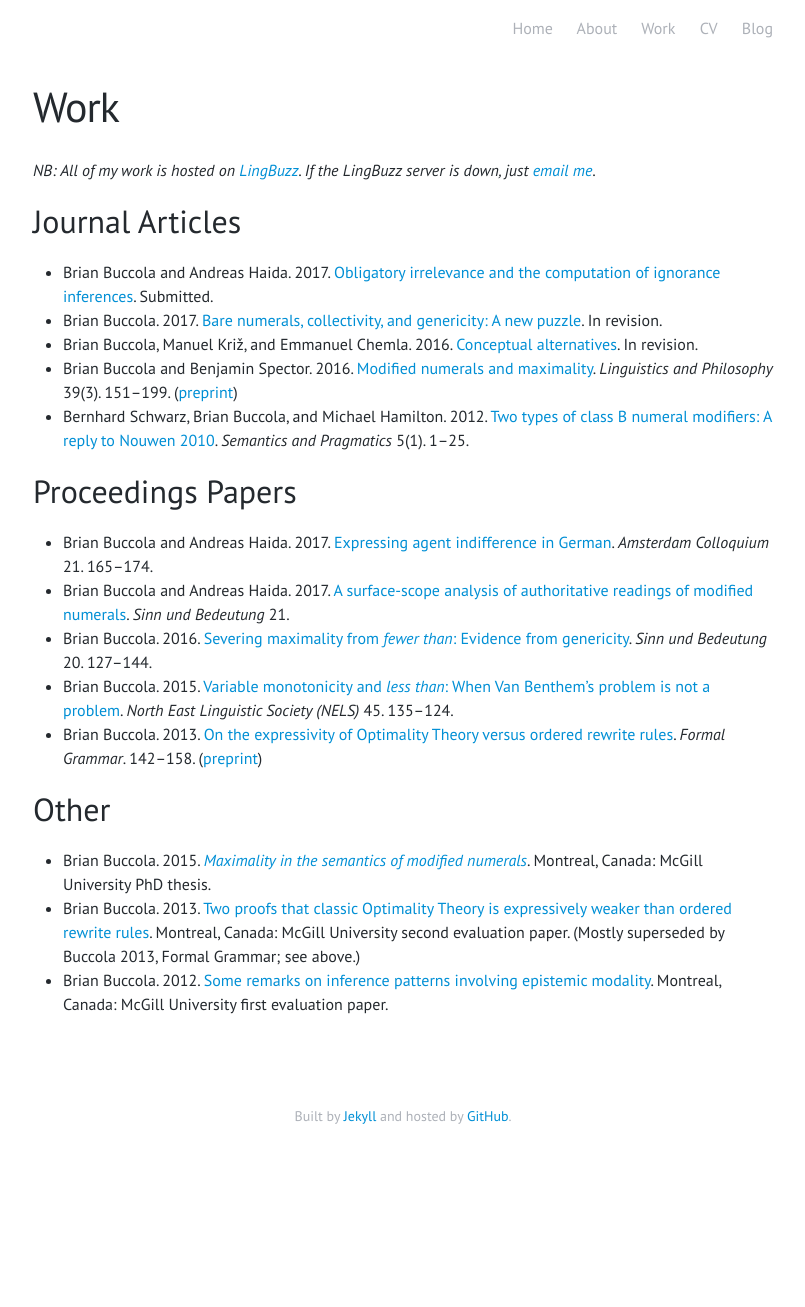
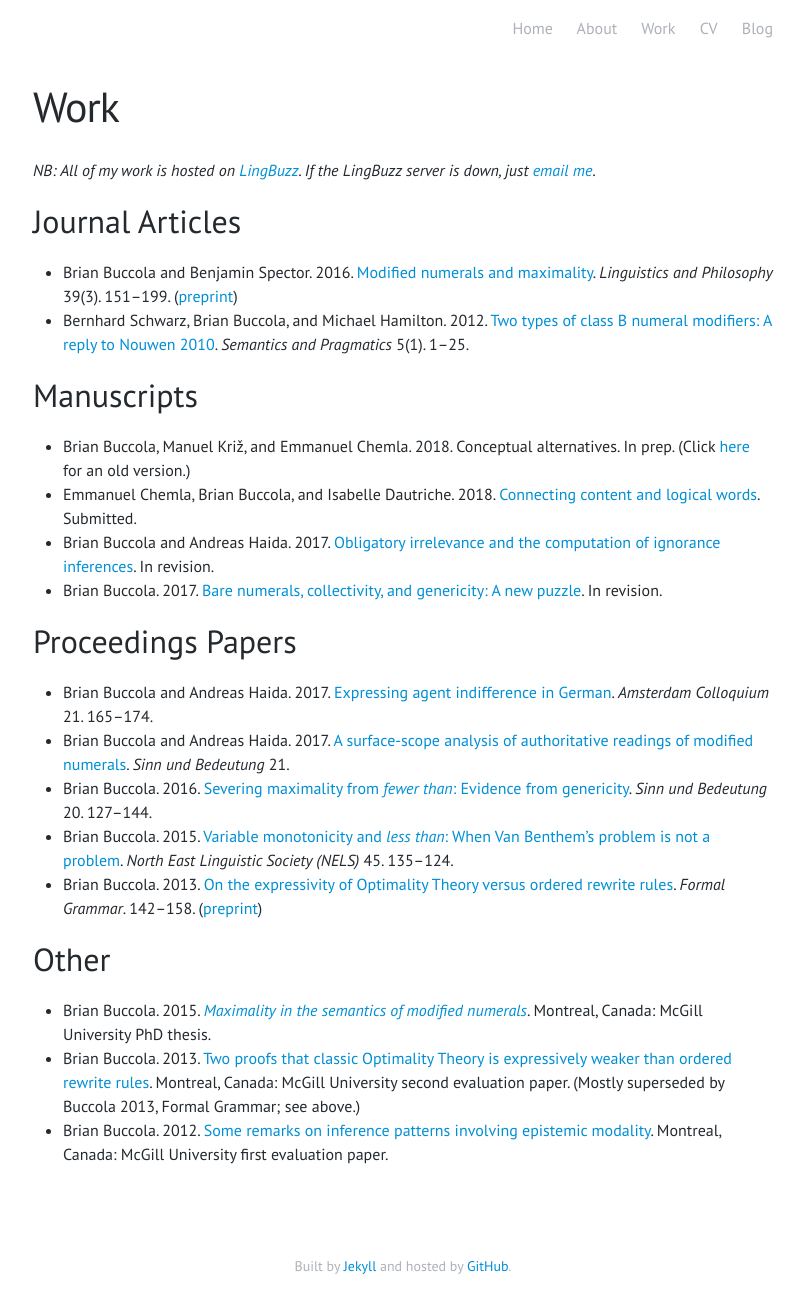
Before and after one commit to brianbuccola/brianbuccola.github.io, a Jekyll site: the page built from work.md, in a window 1280 px wide. Shown: the whole page, without its empty margins (237-1042 px from the left). Built offline with Jekyll 4.4.1, drawn with Linux system fonts in a browser that asks for light colours; some web fonts are replaced; before the commit the page ends 1157 px from its top, so only the background shows below that.

Commit message:
Separate manuscripts from journal articles, add connectedness paper

```diff
--- a/work.md
+++ b/work.md
@@ -12,18 +12,24 @@ redirect_from: /research.html
 
 ## Journal Articles
 
-- Brian Buccola and Andreas Haida. 2017. [Obligatory irrelevance and the computation of ignorance inferences][sp-lb]. Submitted.
-- Brian Buccola. 2017. [Bare numerals, collectivity, and genericity: A new puzzle][jos-lb]. In revision.
-- Brian Buccola, Manuel Križ, and Emmanuel Chemla. 2016. [Conceptual alternatives][cog-lb]. In revision.
 - Brian Buccola and Benjamin Spector. 2016. [Modified numerals and maximality][lp-doi]. *Linguistics and Philosophy* 39(3). 151--199. ([preprint][lp-lb])
 - Bernhard Schwarz, Brian Buccola, and Michael Hamilton. 2012. [Two types of class B numeral modifiers: A reply to Nouwen 2010][sp]. *Semantics and Pragmatics* 5(1). 1--25.
 
-[sp-lb]: http://ling.auf.net/lingbuzz/003600
-[jos-lb]: http://ling.auf.net/lingbuzz/003400
-[cog-lb]: http://ling.auf.net/lingbuzz/003208
 [lp-doi]: http://dx.doi.org/10.1007/s10988-016-9187-2
 [lp-lb]: http://ling.auf.net/lingbuzz/002528
 [sp]: http://dx.doi.org/10.3765/sp.5.1
+
+## Manuscripts
+
+- Brian Buccola, Manuel Križ, and Emmanuel Chemla. 2018. Conceptual alternatives. In prep. (Click [here][cog-lb] for an old version.)
+- Emmanuel Chemla, Brian Buccola, and Isabelle Dautriche. 2018. [Connecting content and logical words][connecting-sa]. Submitted.
+- Brian Buccola and Andreas Haida. 2017. [Obligatory irrelevance and the computation of ignorance inferences][sp-lb]. In revision.
+- Brian Buccola. 2017. [Bare numerals, collectivity, and genericity: A new puzzle][jos-lb]. In revision.
+
+[cog-lb]: http://ling.auf.net/lingbuzz/003208
+[connecting-sa]: http://semanticsarchive.net/Archive/WVhYzUwM/Chemla-Buccola-Dautriche-ConnectWords.html
+[sp-lb]: http://ling.auf.net/lingbuzz/003600
+[jos-lb]: http://ling.auf.net/lingbuzz/003400
 
 ## Proceedings Papers
 
```
